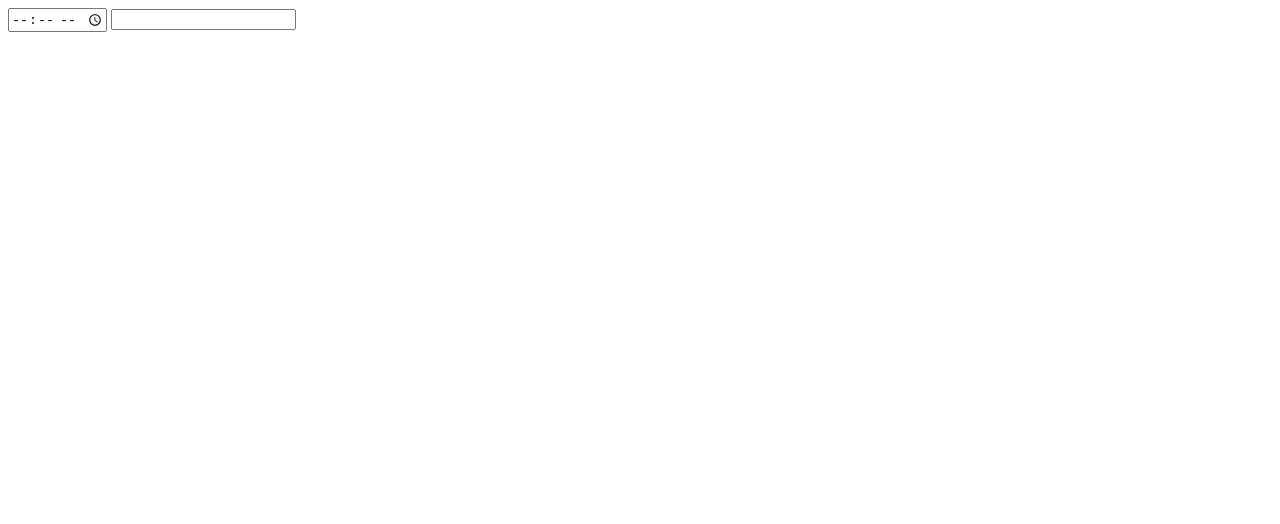
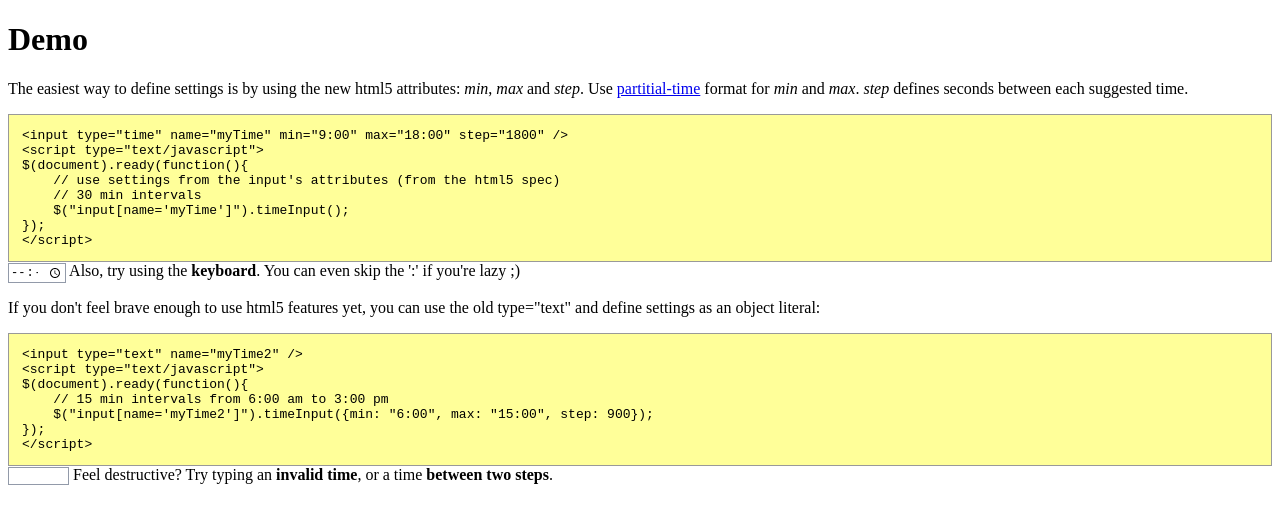
Before and after one commit to gregersrygg/jquery.timeInput, a plain HTML site: page demo/index.html in a window 1280 px wide. Drawn offline with nearby package versions, Linux system fonts and the light colour scheme.

Commit message:
Added styling and description for the demo

```diff
--- a/demo/index.html
+++ b/demo/index.html
@@ -5,24 +5,66 @@
 <link rel="stylesheet" type="text/css" href="../css/jquery.timeInput.css" />
 <script type="text/javascript" src="http://code.jquery.com/jquery-1.4.2.min.js"></script>
 <script type="text/javascript" src="../src/jquery.timeInput.js"></script>
+
+<style type="text/css">
+pre.code {
+	border: 1px solid #999;
+	background-color: #FF9;
+	padding: 1em;
+	margin: 0;
+}
+</style>
 </head>
 <body>
 
-<input type="time" name="myTime" class="time-mm-hh" min="9:00" max="18:00" step="1800" />
-<input type="text" name="myTime2" class="time-mm-hh" />
+<h1>Demo</h1>
 
-<script type="text/javascript">
+
+<p>The easiest way to define settings is by using the new html5 attributes: <em>min</em>, <em>max</em> and <em>step</em>. Use <a href="http://dev.w3.org/html5/markup/datatypes.html#form.data.time">partitial-time</a> format for <em>min</em> and <em>max</em>. <em>step</em> defines seconds between each suggested time.</p>
+
+
+<code><pre class="code">
+&lt;input type="time" name="myTime" min="9:00" max="18:00" step="1800" /&gt;
+&lt;script type="text/javascript"&gt;
 $(document).ready(function(){
-
     // use settings from the input's attributes (from the html5 spec)
     // 30 min intervals
     $("input[name='myTime']").timeInput();
+});
+&lt;/script&gt;
+</pre></code>
 
-    // 15 min intervals from 6:00 am to 3:00 pm
-    $("input[name='myTime2']").timeInput({min: "6:00", max: "15:00", step: 900});
-
+<input type="time" name="myTime" min="9:00" max="18:00" step="1800" style="border:1px solid #929aa9;font-size:12px;width:55px;" /> Also, try using the <strong>keyboard</strong>. You can even skip the ':' if you're lazy ;)
+<script type="text/javascript">
+$(document).ready(function(){
+    $("input[name='myTime']").timeInput();
 });
 </script>
 
+
+
+
+<p>If you don't feel brave enough to use html5 features yet, you can use the old type="text" and define settings as an object literal:</p>
+
+<pre class="code">
+&lt;input type="text" name="myTime2" /&gt;
+&lt;script type="text/javascript"&gt;
+$(document).ready(function(){
+    // 15 min intervals from 6:00 am to 3:00 pm
+    $("input[name='myTime2']").timeInput({min: "6:00", max: "15:00", step: 900});
+});
+&lt;/script&gt;
+</pre>
+
+<input type="text" name="myTime2" style="border:1px solid #929aa9;font-size:12px;width:55px;" /> Feel destructive? Try typing an <strong>invalid time</strong>, or a time <strong>between two steps</strong>.
+<script type="text/javascript">
+$(document).ready(function(){
+    $("input[name='myTime2']").timeInput({min: "6:00", max: "15:00", step: 900});
+});
+</script>
+
+
+
+
 </body>
 </html>
```
